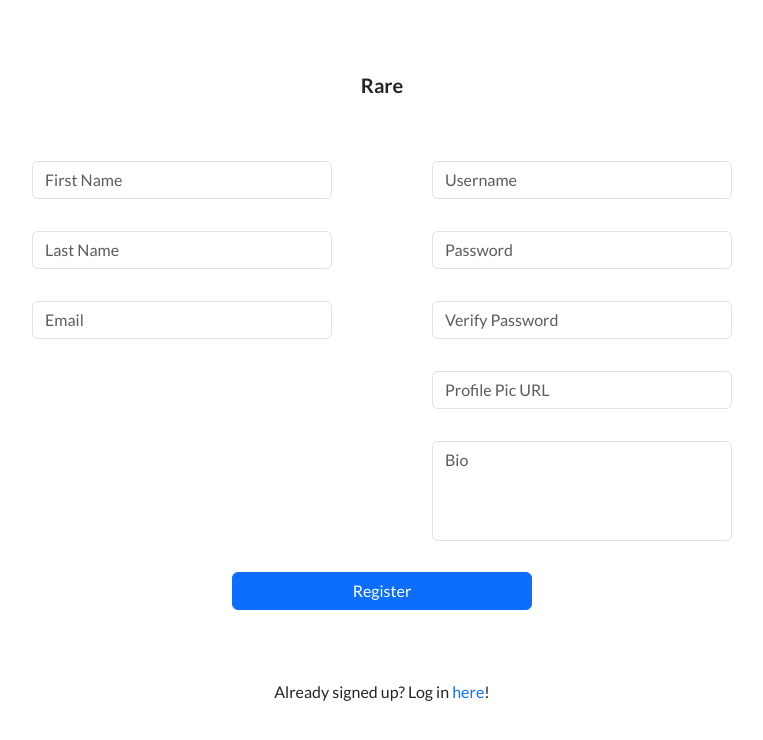
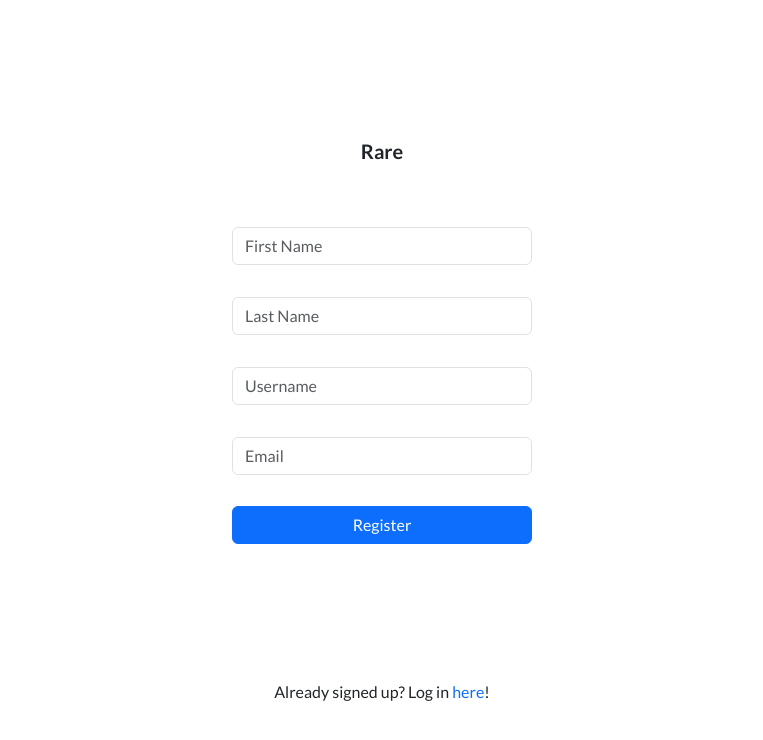
Before and after one commit to NSS-Day-Cohort-68/rare-client-rare-team-4, a React (Create React App) app: page /register in a window 1280 px wide. Shown: the top 740 px of the page, without its empty margins (258-1021 px from the left). Built offline with nearby package versions, Linux system fonts and the light colour scheme.

Commit message:
fixed layout to match ticket, created userManager

```diff
--- a/src/components/auth/Login.css
+++ b/src/components/auth/Login.css
@@ -20,12 +20,7 @@
 
 .register__content-container {
   display: flex;
-}
-.register__content-a,
-.register__content-b {
-  display: flex;
   flex-direction: column;
-  margin: 0px 50px;
 }
 
 .login__title {
--- a/src/components/auth/Login.js
+++ b/src/components/auth/Login.js
@@ -5,8 +5,8 @@ import "bootstrap/dist/css/bootstrap.min.css"
 import "./Login.css"
 
 export const Login = ({ setLoggedInUser }) => {
-  const [username, setUsername] = useState("") // set default username here
-  const [password, setPassword] = useState("")
+  const [username, setUsername] = useState("")
+  const [email, setEmail] = useState("")
 
   const handleSubmit = (e) => {
     e.preventDefault()
@@ -28,14 +28,14 @@ export const Login = ({ setLoggedInUser }) => {
           />
         </FormGroup>
 
-        <FormGroup id="login__password">
+        <FormGroup id="login__email">
           <Input
-            id="login__password-input"
+            id="login__email-input"
             className="login__input"
-            type="text"
-            value={password}
-            onChange={(e) => setPassword(e.target.value)}
-            placeholder="Password"
+            type="email"
+            value={email}
+            onChange={(e) => setEmail(e.target.value)}
+            placeholder="Email"
           />
         </FormGroup>
 
--- a/src/components/auth/Register.js
+++ b/src/components/auth/Register.js
@@ -3,20 +3,36 @@ import { Link } from "react-router-dom"
 import { Button, FormGroup, Input, Label } from "reactstrap"
 import "bootstrap/dist/css/bootstrap.min.css"
 import "./Login.css"
+import { userExists } from "../../managers/userManager"
 
 export const Register = ({ setLoggedInUser }) => {
   const [firstName, setFirstName] = useState("")
   const [lastName, setLastName] = useState("")
+  const [username, setUsername] = useState("")
   const [email, setEmail] = useState("")
-  const [username, setUsername] = useState("")
-  const [password, setPassword] = useState("")
-  const [passwordVer, setPasswordVer] = useState("")
-  const [picUrl, setPicUrl] = useState("") //TODO: display profile image
-  const [bio, setBio] = useState("")
+
+  const trimInput = () => {
+    setFirstName(firstName.trim())
+    setLastName(lastName.trim())
+    setUsername(username.trim())
+    setEmail(email.trim())
+  }
 
   const handleSubmit = (e) => {
     e.preventDefault()
-    //TODO: handle submit functionality
+    trimInput()
+    if (!firstName || !lastName || !username || !email) {
+      window.alert("Please complete the required fields")
+    } else if (
+      userExists({
+        username,
+        email,
+      })
+    ) {
+      window.alert("Account already in use")
+    } else {
+      //!
+    }
   }
 
   return (
@@ -25,7 +41,6 @@ export const Register = ({ setLoggedInUser }) => {
         <h1 className="login__title">Rare</h1>
 
         <div className="register__content-container">
-          <div className="register__content-a">
           <FormGroup id="login__first-name">
             <Label for="login__first-name-input"></Label>
             <Input
@@ -50,6 +65,18 @@ export const Register = ({ setLoggedInUser }) => {
             />
           </FormGroup>
 
+          <FormGroup id="login__username">
+            <Label for="login__username-input"></Label>
+            <Input
+              id="login__username-input"
+              className="register__input"
+              type="text"
+              placeholder="Username"
+              value={username}
+              onChange={(e) => setUsername(e.target.value.replace(/\s/g, "").trim())}
+            />
+          </FormGroup>
+
           <FormGroup id="login__email">
             <Label for="login__email-input"></Label>
             <Input
@@ -58,72 +85,9 @@ export const Register = ({ setLoggedInUser }) => {
               type="email"
               placeholder="Email"
               value={email}
-                onChange={(e) => setEmail(e.target.value)}
+              onChange={(e) => setEmail(e.target.value.replace(/\s/g, "").trim())}
             />
           </FormGroup>
-          </div>
-
-          <div className="register__content-b">
-            <FormGroup id="login__username">
-              <Label for="login__username-input"></Label>
-              <Input
-                id="login__username-input"
-                className="register__input"
-                type="text"
-                placeholder="Username"
-                value={username}
-                onChange={(e) => setUsername(e.target.value)}
-              />
-            </FormGroup>
-
-            <FormGroup id="login__password">
-              <Label for="login__password-input"></Label>
-              <Input
-                id="login__password-input"
-                className="register__input"
-                type="password"
-                placeholder="Password"
-                value={password}
-                onChange={(e) => setPassword(e.target.value)}
-              />
-            </FormGroup>
-
-            <FormGroup id="login__password-ver">
-              <Label for="login__password-ver-input"></Label>
-              <Input
-                id="login__password-ver-input"
-                className="register__input"
-                type="password"
-                placeholder="Verify Password"
-                value={passwordVer}
-                onChange={(e) => setPasswordVer(e.target.value)}
-              />
-            </FormGroup>
-
-            <FormGroup id="login__pic-url">
-              <Label for="login__pic-url-input"></Label>
-              <Input
-                id="login__pic-url-input"
-                className="register__input"
-                type="text"
-                placeholder="Profile Pic URL"
-                value={picUrl}
-                onChange={(e) => setPicUrl(e.target.value)}
-              />
-            </FormGroup>
-
-            <FormGroup id="login__bio">
-              <Label for="login__bio-input"></Label>
-              <Input
-                id="login__bio-input"
-                className="register__input"
-                type="textarea"
-                placeholder="Bio"
-                value={bio}
-                onChange={(e) => setBio(e.target.value)}
-              />
-            </FormGroup>
-          </div>
         </div>
 
         <Button color="primary" className="login__btn" onClick={handleSubmit}>
--- /dev/null
+++ b/src/helper.js
@@ -0,0 +1,18 @@
+// URL of the hosted API
+export const apiUrl = "http://localhost:8000"
+
+// generates options for fetch calls
+export const fetchOptions = (method, body) => {
+  const options = {
+    method,
+    headers: {
+      "Content-Type": "application/json",
+    },
+  }
+
+  if (!!body) {
+    options.body = JSON.stringify(body)
+  }
+
+  return options
+}
--- a/src/managers/userManager.js
+++ b/src/managers/userManager.js
@@ -0,0 +1,17 @@
+import { apiUrl, fetchOptions } from "../helper"
+
+export const getUsers = async () => {
+  return await fetch(`${apiUrl}/users`).then((res) => res.json())
+}
+
+export const getUserById = async (id) => {
+  return await fetch(`${apiUrl}/users/${id}`).then((res) => res.json())
+}
+
+export const createUser = async (user) => {
+  return await fetch(`${apiUrl}/users`, fetchOptions("POST", user)).then((res) => res.json())
+}
+
+export const userExists = async (user) => {
+  return await fetch(`${apiUrl}/login`, fetchOptions("GET", user)).then((res) => res.json())
+}
```
Lines whose indentation alone changed are shown as unchanged.
